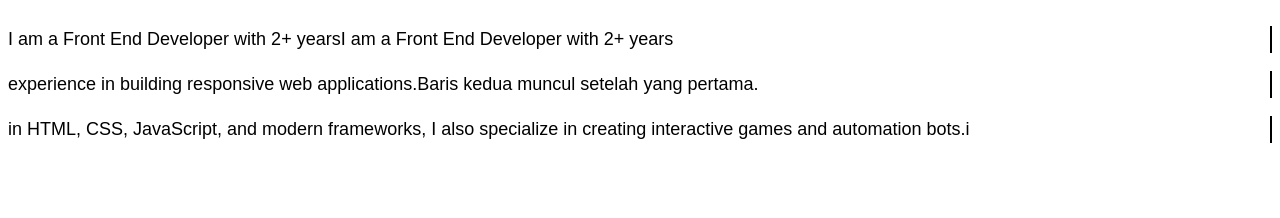
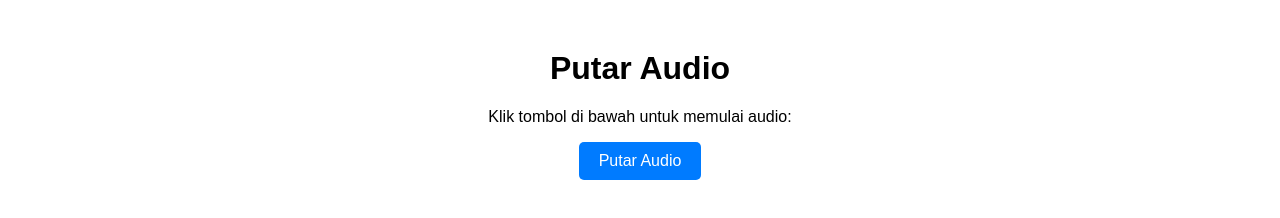
Before and after one commit to zetcods/biozetcods, a plain HTML site: page test.html in a window 1280 px wide. Drawn offline with Linux system fonts and the light colour scheme.

Commit message:
update lgi

```diff
--- a/test.html
+++ b/test.html
@@ -1,69 +1,52 @@
-<html lang="en">
+<!DOCTYPE html>
+<html lang="id">
 <head>
     <meta charset="UTF-8">
     <meta name="viewport" content="width=device-width, initial-scale=1.0">
-    <title>Document</title>
+    <title>Audio dengan Interaksi</title>
     <style>
-       .typing-container {
+        body {
             font-family: Arial, sans-serif;
-  font-size: 18px;
-  line-height: 1.5;
-  white-space: nowrap;
-  overflow: hidden;
-  width: 100%;
+            text-align: center;
+            margin-top: 50px;
         }
-
-.typing-text {
-  display: block; /* Setiap baris berada di bawah */
-  border-right: 2px solid black;
-  animation: blink 0.5s step-end infinite alternate;
+        button {
+            padding: 10px 20px;
+            font-size: 16px;
+            cursor: pointer;
+            background-color: #007BFF;
+            color: white;
+            border: none;
+            border-radius: 5px;
         }
-
-@keyframes blink {
-  50% {
-    border-color: transparent;
+        button:hover {
+            background-color: #0056b3;
         }
-}
-
-
     </style>
 </head>
 <body>
-    <div class="typing-container">
-        <p class="typing-text" id="line1">I am a Front End Developer with 2+ years</p>
-        <p class="typing-text" id="line2">experience in building responsive web applications.</p>
-        <p class="typing-text" id="line3">in HTML, CSS, JavaScript, and modern frameworks, I also specialize in creating interactive games and automation bots.</p>
-      </div>
+    <h1>Putar Audio</h1>
+    <p>Klik tombol di bawah untuk memulai audio:</p>
+    <button id="playButton">Putar Audio</button>
+    <audio id="myAudio" loop>
+        <source src="audio/blue-yk.mp3" type="audio/mpeg">
+        Browser Anda tidak mendukung elemen audio.
+    </audio>
+
     <script>
-const lines = [
-  "I am a Front End Developer with 2+ years",
-  "Baris kedua muncul setelah yang pertama.",
-  "in HTML, CSS, JavaScript, and modern frameworks. I also specialize in creating interactive games and automation bots."
-];
+        const playButton = document.getElementById('playButton');
+        const audioElement = document.getElementById('myAudio');
 
-function typeLine(text, elementId, callback) {
-  let index = 0;
-
-  function typeCharacter() {
-    if (index < text.length) {
-      document.getElementById(elementId).textContent += text[index];
-      index++;
-      setTimeout(typeCharacter, 50); // Kecepatan mengetik (50ms per karakter)
-    } else if (callback) {
-      setTimeout(callback, 500); // Penundaan sebelum mengetik baris berikutnya
-    }
-  }
-
-  typeCharacter();
-}
-
-// Mengetik semua baris secara berurutan
-typeLine(lines[0], "line1", () => {
-  typeLine(lines[1], "line2", () => {
-    typeLine(lines[2], "line3");
+        playButton.addEventListener('click', () => {
+            audioElement.play()
+                .then(() => {
+                    playButton.textContent = "Audio Sedang Diputar";
+                    playButton.disabled = true; // Nonaktifkan tombol setelah audio diputar
+                })
+                .catch(error => {
+                    console.error("Gagal memutar audio:", error);
                 });
         });
-
     </script>
 </body>
 </html>
```
Also changed, not shown: css/style.css (+19 -0 lines), index.html (+11 -8 lines), js/script.js (+9 -0 lines). Lines whose indentation alone changed are shown as unchanged.
